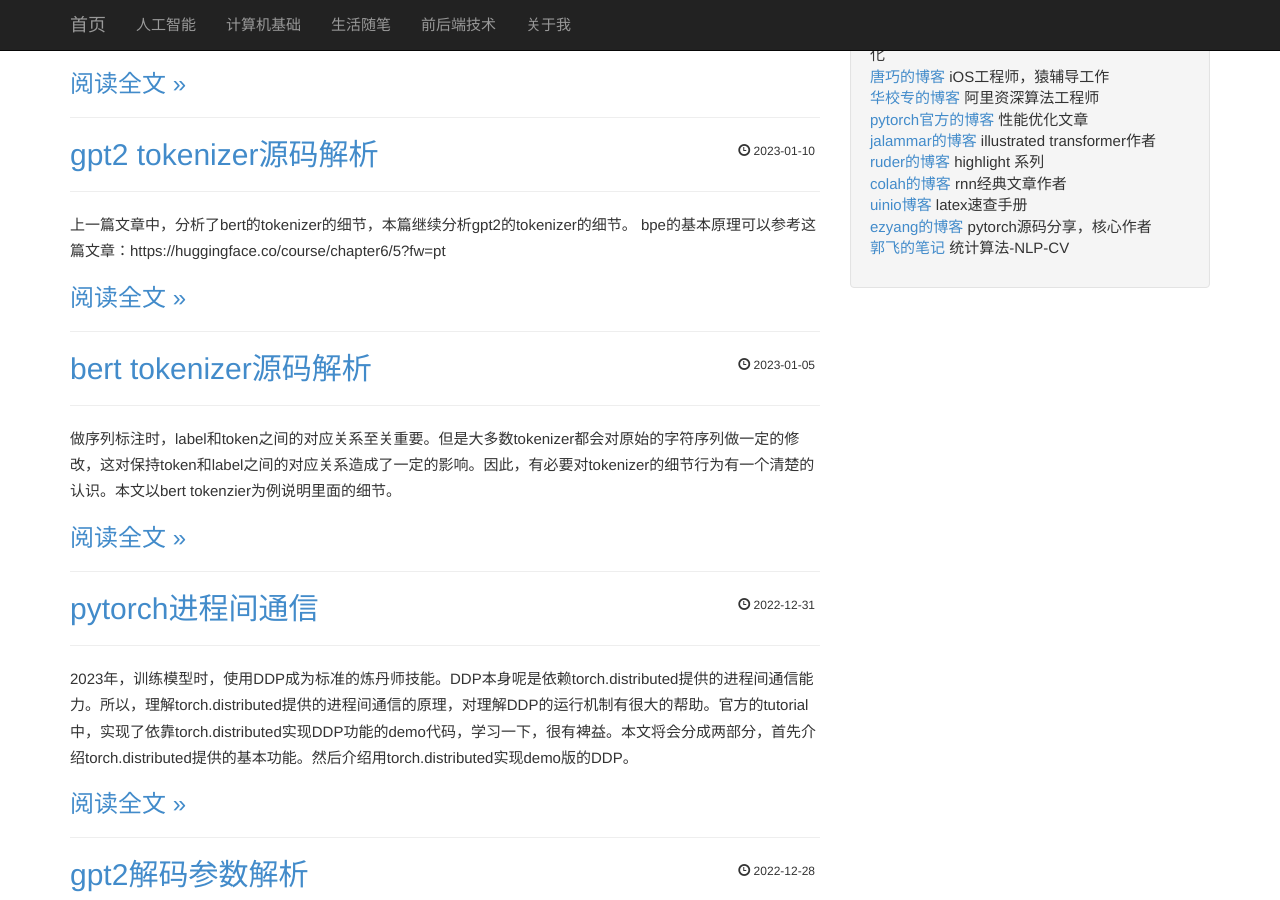
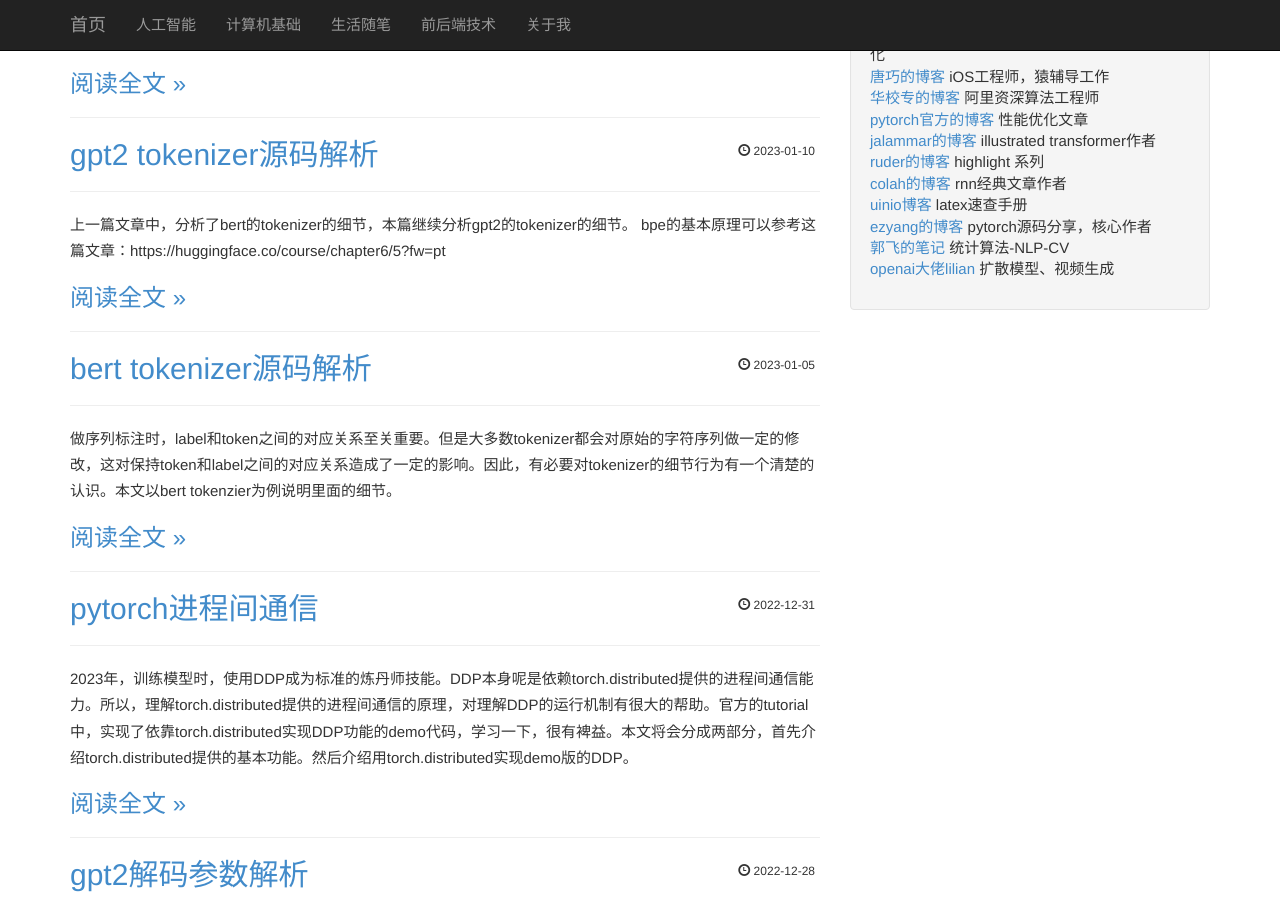
Before and after one commit to liwenju0/liwenju0.github.io, a Jekyll site: the page built from index.html, in a window 1280 px wide and 900 px high, scrolled down 755 px. Built offline with Jekyll 4.4.1, drawn with Linux system fonts in a browser that asks for light colours; the list of posts is cut into pages by our own code.

Commit message:
add links

```diff
--- a/_includes/links.html
+++ b/_includes/links.html
@@ -46,5 +46,8 @@
               <li>
                 <a href="https://www.guofei.site/">郭飞的笔记</a> 统计算法-NLP-CV
               </li>
+              <li>
+                <a href="https://lilianweng.github.io/">openai大佬lilian</a> 扩散模型、视频生成
+              </li>
 
             </ul>
```
